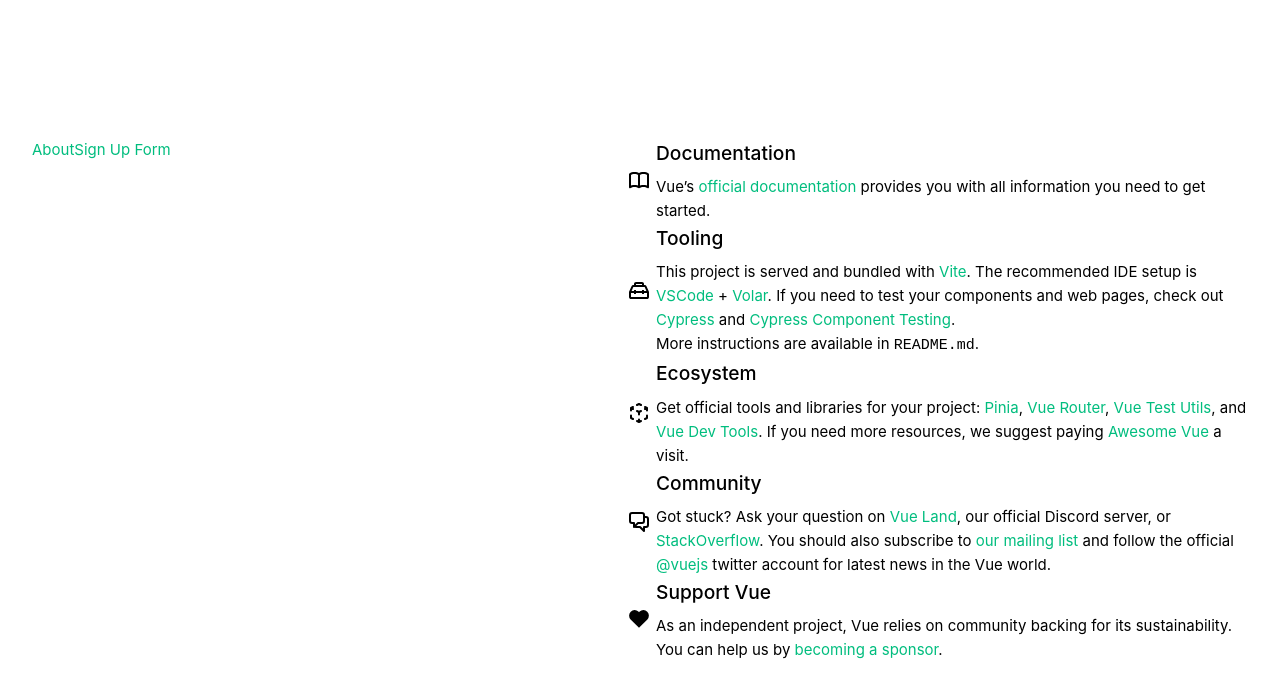
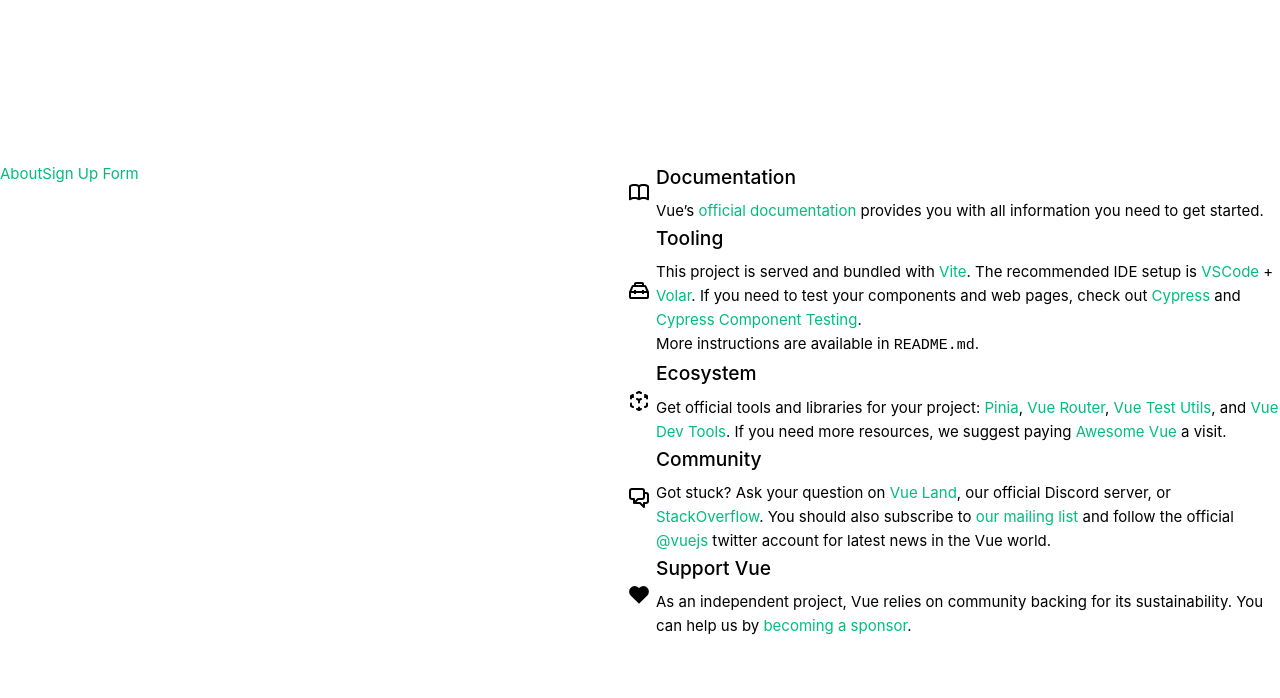
Before and after one commit to 12cassie34/join-wtm-right-now, a Vue app: page / in a window 1280 px wide. Shown: the top 698 px of the page. Built offline with nearby package versions, Linux system fonts and the light colour scheme.

Commit message:
fix:remove global padding

```diff
--- a/src/assets/main.css
+++ b/src/assets/main.css
@@ -3,7 +3,7 @@
 #app {
   max-width: 1280px;
   margin: 0 auto;
-  padding: 2rem;
+  /* padding: 2rem; */
 
   font-weight: normal;
 }
@@ -30,6 +30,6 @@
   #app {
     display: grid;
     grid-template-columns: 1fr 1fr;
-    padding: 0 2rem;
+    /* padding: 0 2rem; */
   }
 }
--- a/src/views/LoginPage.vue
+++ b/src/views/LoginPage.vue
@@ -85,9 +85,9 @@
   }
 }
 .info {
-  padding-left: 0.75rem;
+  padding-left: 2rem;
   font-size: 8px;
-  @media screen and (min-width: 375px) {
+  @media screen and (min-width: 330px) {
     padding-left: 2rem;
   }
   a {
```
